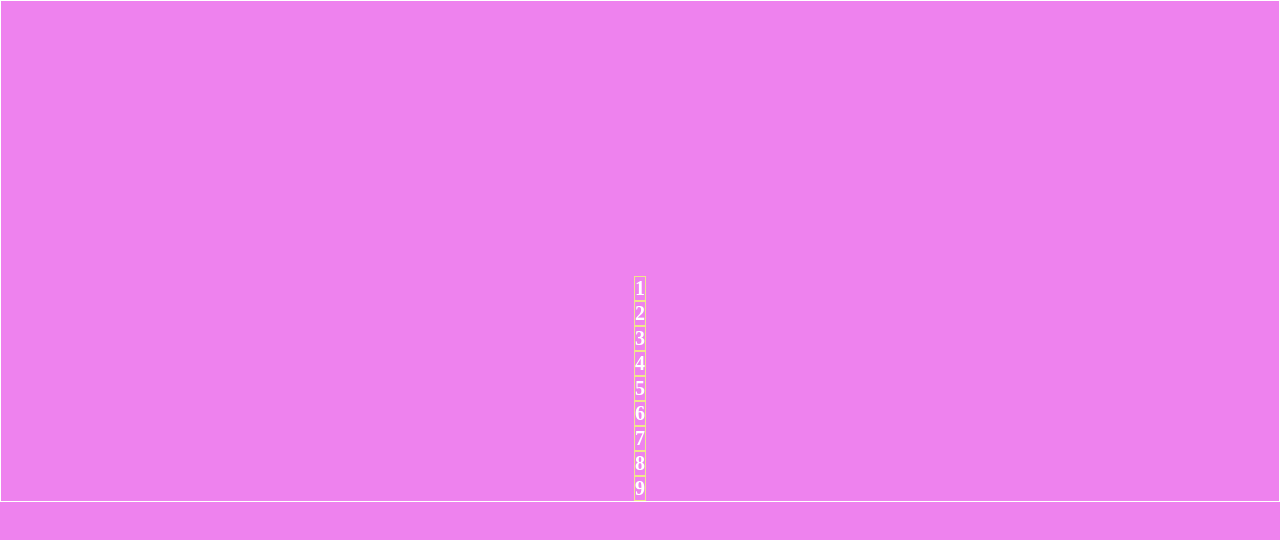
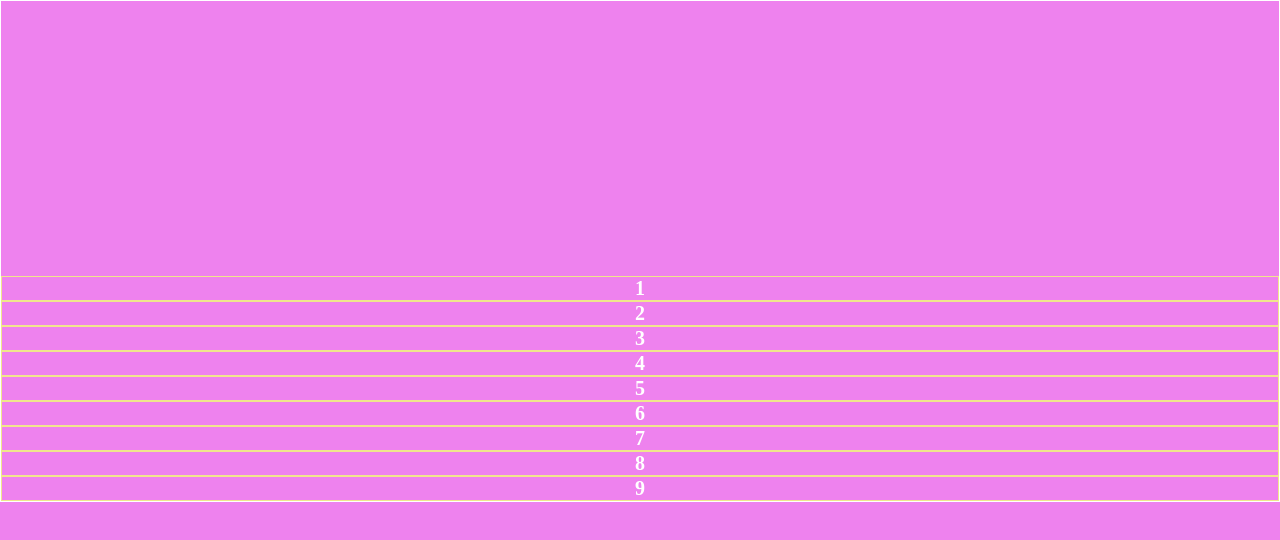
Before and after one commit to M-Orziboyev/GRID, a plain HTML site: page index.html in a window 1280 px wide. Drawn offline with Linux system fonts and the light colour scheme.

Commit message:
align-content

```diff
--- a/style.css
+++ b/style.css
@@ -11,7 +11,6 @@ body{
     display: grid;
     border: solid white 1px;
     height: 500px;
-    justify-items: center;  /*left right*/
     align-content: flex-end; /* flex-end flex-start flex-center */
 }
 .container > div {
```
